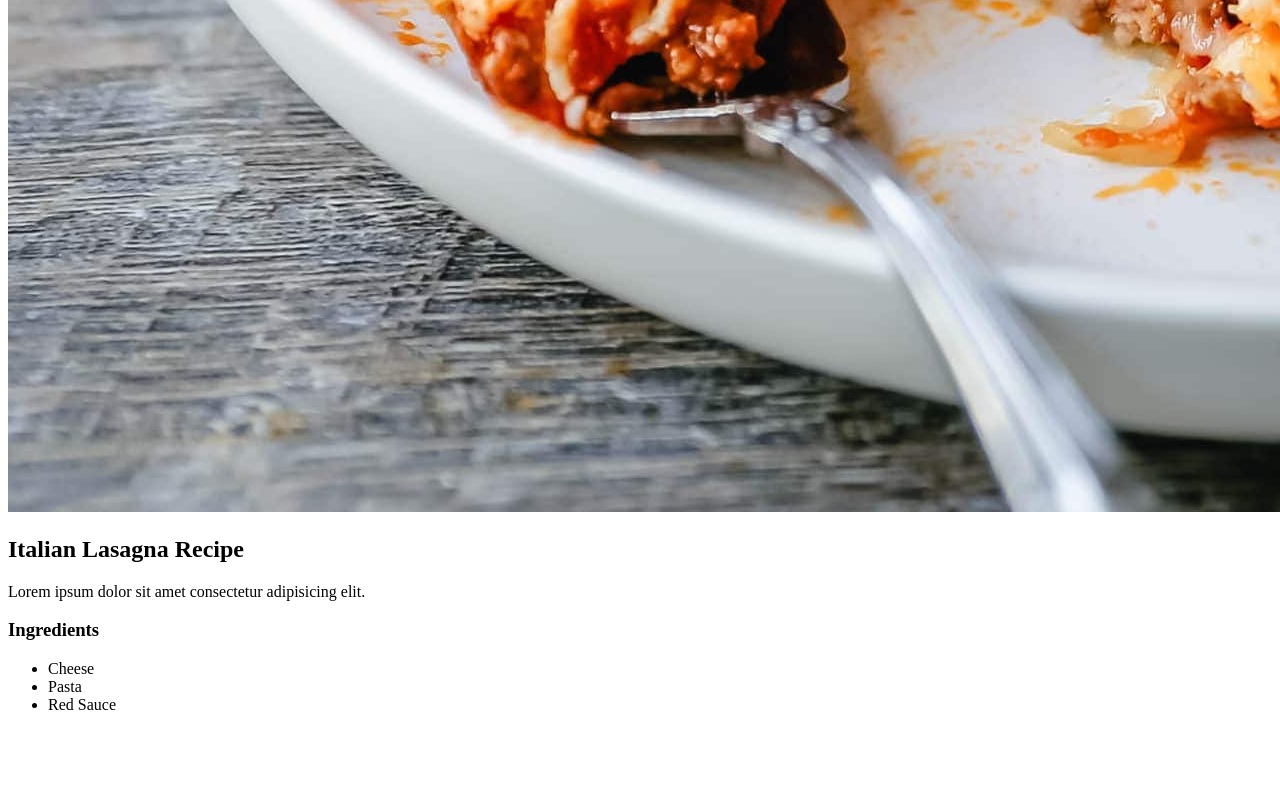
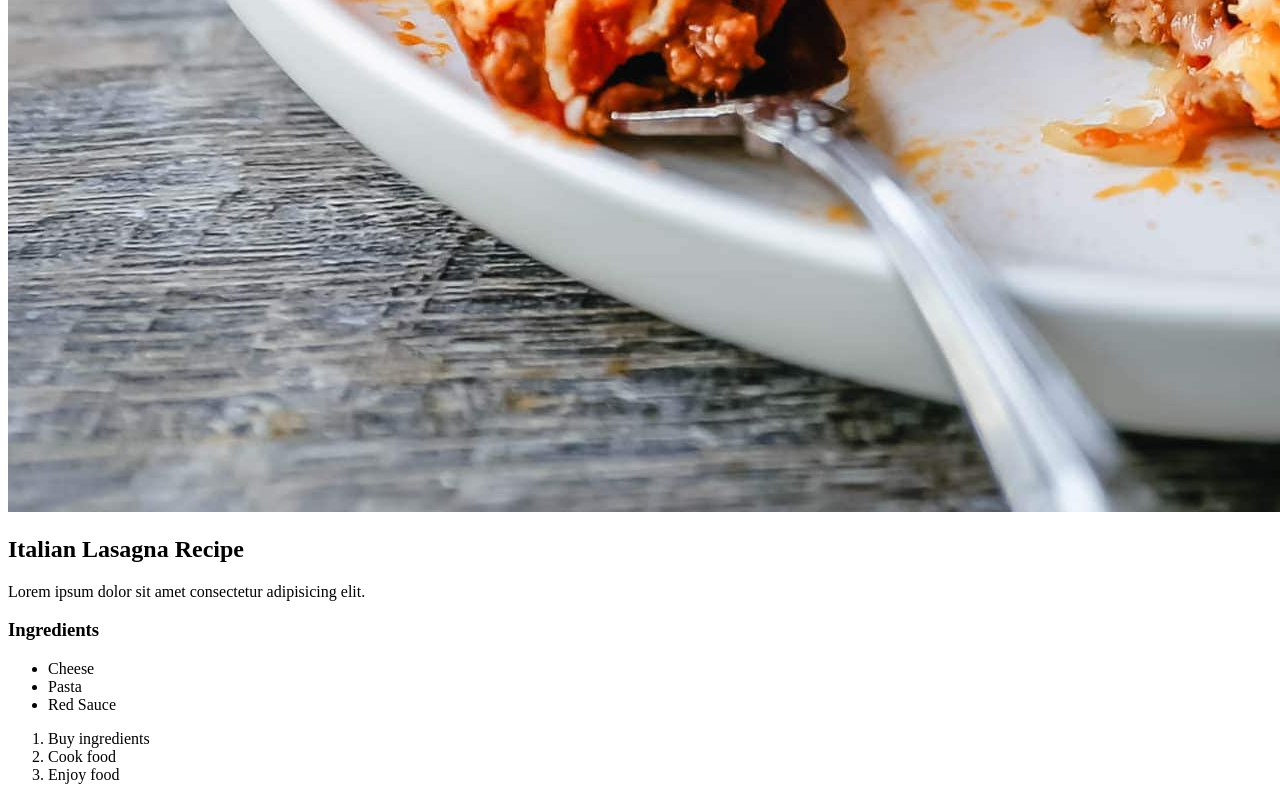
Before and after one commit to coltonbaird1/odin-recipes, a plain HTML site: page recipes/lasagna.html in a window 1280 px wide. Shown: the part 1106-1906 px from the top of the page. Before the commit the page ends 1836 px from the top, so only its background shows below. Drawn offline with Linux system fonts and the light colour scheme.

Commit message:
add steps to make

```diff
--- a/recipes/lasagna.html
+++ b/recipes/lasagna.html
@@ -8,14 +8,25 @@
     </head>
     <body>
         <h1>Lasagna</h1>
+
         <img src="/img/lasagna.jpeg">
+
         <h2>Italian Lasagna Recipe</h2>
+
         <p>Lorem ipsum dolor sit amet consectetur adipisicing elit.</p>
+
         <h3>Ingredients</h3>
+
         <ul>
             <li>Cheese</li>
             <li>Pasta</li>
             <li>Red Sauce</li>
         </ul>
+
+        <ol>
+            <li>Buy ingredients</li>
+            <li>Cook food</li>
+            <li>Enjoy food</li>
+        </ol>
     </body>
 </html>
```
